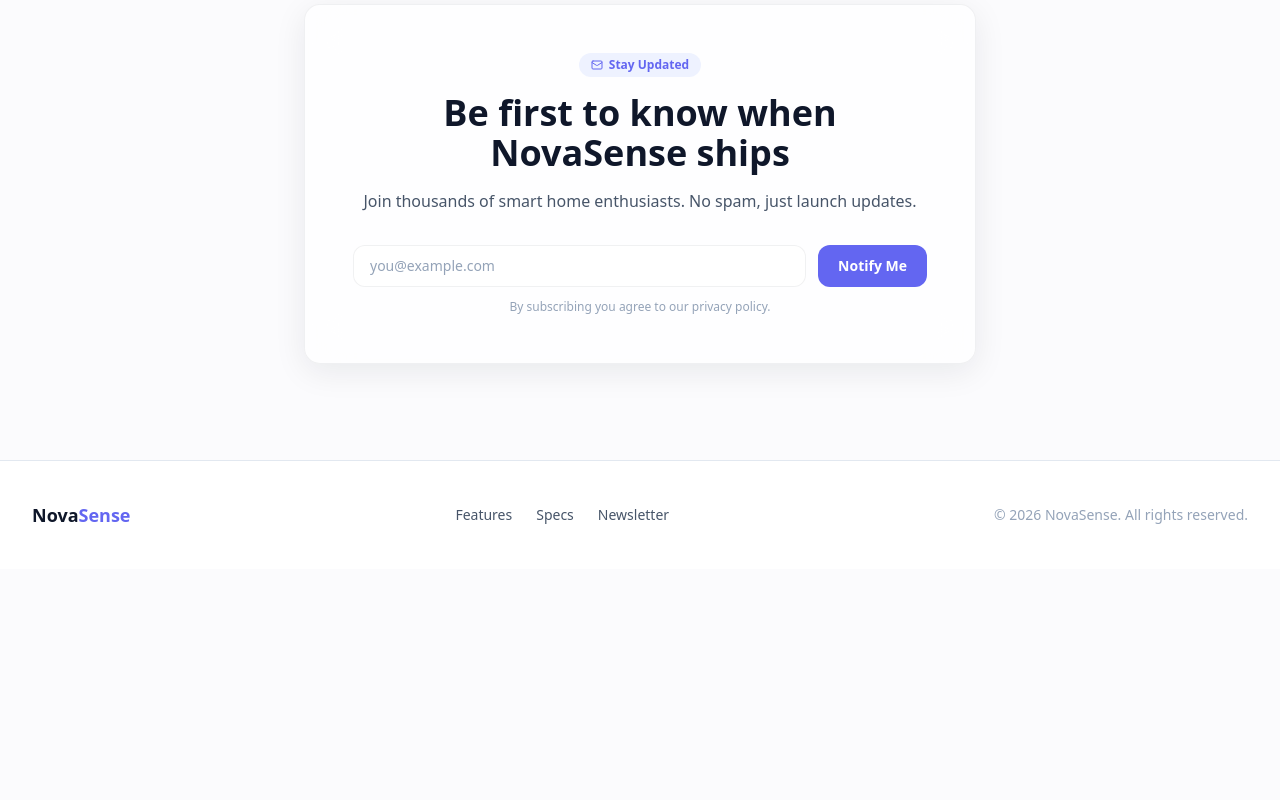
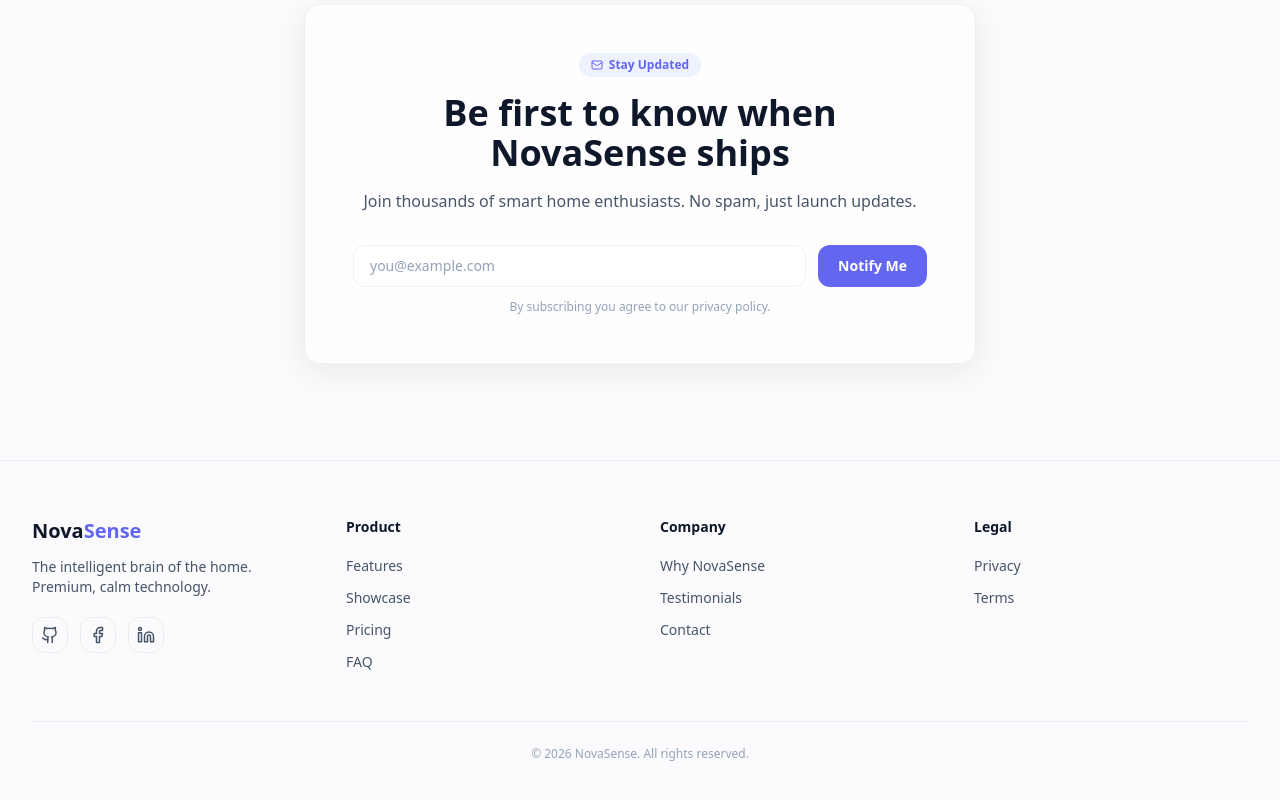
Before and after one commit to ThinhVinhPhat/NovaSense, a Next.js app: page / in a window 1280 px wide. Shown: the part 6624-7424 px from the top of the page. Before the commit the page ends 7193 px from the top, so only its background shows below. Built offline with nearby package versions, Linux system fonts and the light colour scheme; no server answers.

Commit message:
feat: rebuild footer with columns and social links

```diff
--- a/components/layout/Footer.tsx
+++ b/components/layout/Footer.tsx
@@ -1,34 +1,91 @@
 import Link from 'next/link'
 import { Container } from '@/components/ui/Container'
+import { Github, Facebook, Linkedin } from 'lucide-react'
 
-const footerLinks = [
-  { href: '#features', label: 'Features' },
-  { href: '#specs', label: 'Specs' },
-  { href: '#newsletter', label: 'Newsletter' },
+const columns = [
+  {
+    title: 'Product',
+    links: [
+      { label: 'Features', href: '#features' },
+      { label: 'Showcase', href: '#showcase' },
+      { label: 'Pricing', href: '#pricing' },
+      { label: 'FAQ', href: '#faq' },
+    ],
+  },
+  {
+    title: 'Company',
+    links: [
+      { label: 'Why NovaSense', href: '#why' },
+      { label: 'Testimonials', href: '#testimonials' },
+      { label: 'Contact', href: '#contact' },
+    ],
+  },
+]
+
+const socials = [
+  { label: 'GitHub', href: 'https://github.com', icon: Github },
+  { label: 'Facebook', href: 'https://facebook.com', icon: Facebook },
+  { label: 'LinkedIn', href: 'https://linkedin.com', icon: Linkedin },
 ]
 
 export function Footer() {
   return (
-    <footer className="border-t border-(--color-border) bg-(--color-bg) py-10">
+    <footer className="border-t border-(--color-glass-border) py-14">
       <Container>
-        <div className="flex flex-col items-center gap-6 sm:flex-row sm:justify-between">
-          <Link href="/" className="font-heading text-lg font-bold text-(--color-text-primary)">
+        <div className="grid gap-10 sm:grid-cols-2 lg:grid-cols-4">
+          <div>
+            <Link href="/" className="font-heading text-xl font-bold text-(--color-text-primary)">
               Nova<span className="text-(--color-accent)">Sense</span>
             </Link>
-          <nav className="flex flex-wrap justify-center gap-6" aria-label="Footer navigation">
-            {footerLinks.map((link) => (
+            <p className="mt-3 max-w-xs text-sm text-(--color-text-secondary)">
+              The intelligent brain of the home. Premium, calm technology.
+            </p>
+            <div className="mt-5 flex gap-3">
+              {socials.map((s) => {
+                const Icon = s.icon
+                return (
                   <a
-                key={link.href}
-                href={link.href}
-                className="text-sm text-(--color-text-secondary) transition-colors hover:text-(--color-text-primary)"
+                    key={s.label}
+                    href={s.href}
+                    target="_blank"
+                    rel="noopener noreferrer"
+                    aria-label={s.label}
+                    className="rounded-md border border-(--color-glass-border) p-2 text-(--color-text-secondary) transition-colors hover:text-(--color-text-primary)"
                   >
-                {link.label}
+                    <Icon size={18} />
                   </a>
+                )
+              })}
+            </div>
+          </div>
+          {columns.map((col) => (
+            <div key={col.title}>
+              <h3 className="font-heading text-sm font-semibold text-(--color-text-primary)">{col.title}</h3>
+              <ul className="mt-4 space-y-2">
+                {col.links.map((l) => (
+                  <li key={l.label}>
+                    <a href={l.href} className="text-sm text-(--color-text-secondary) transition-colors hover:text-(--color-text-primary)">
+                      {l.label}
+                    </a>
+                  </li>
                 ))}
-          </nav>
-          <p className="text-sm text-(--color-text-muted)">
-            &copy; {new Date().getFullYear()} NovaSense. All rights reserved.
-          </p>
+              </ul>
+            </div>
+          ))}
+          <div>
+            <h3 className="font-heading text-sm font-semibold text-(--color-text-primary)">Legal</h3>
+            <ul className="mt-4 space-y-2">
+              <li>
+                <a href="#" className="text-sm text-(--color-text-secondary) transition-colors hover:text-(--color-text-primary)">Privacy</a>
+              </li>
+              <li>
+                <a href="#" className="text-sm text-(--color-text-secondary) transition-colors hover:text-(--color-text-primary)">Terms</a>
+              </li>
+            </ul>
+          </div>
+        </div>
+        <div className="mt-12 border-t border-(--color-glass-border) pt-6 text-center text-xs text-(--color-text-muted)">
+          © 2026 NovaSense. All rights reserved.
         </div>
       </Container>
     </footer>
```
Lines whose indentation alone changed are shown as unchanged.
